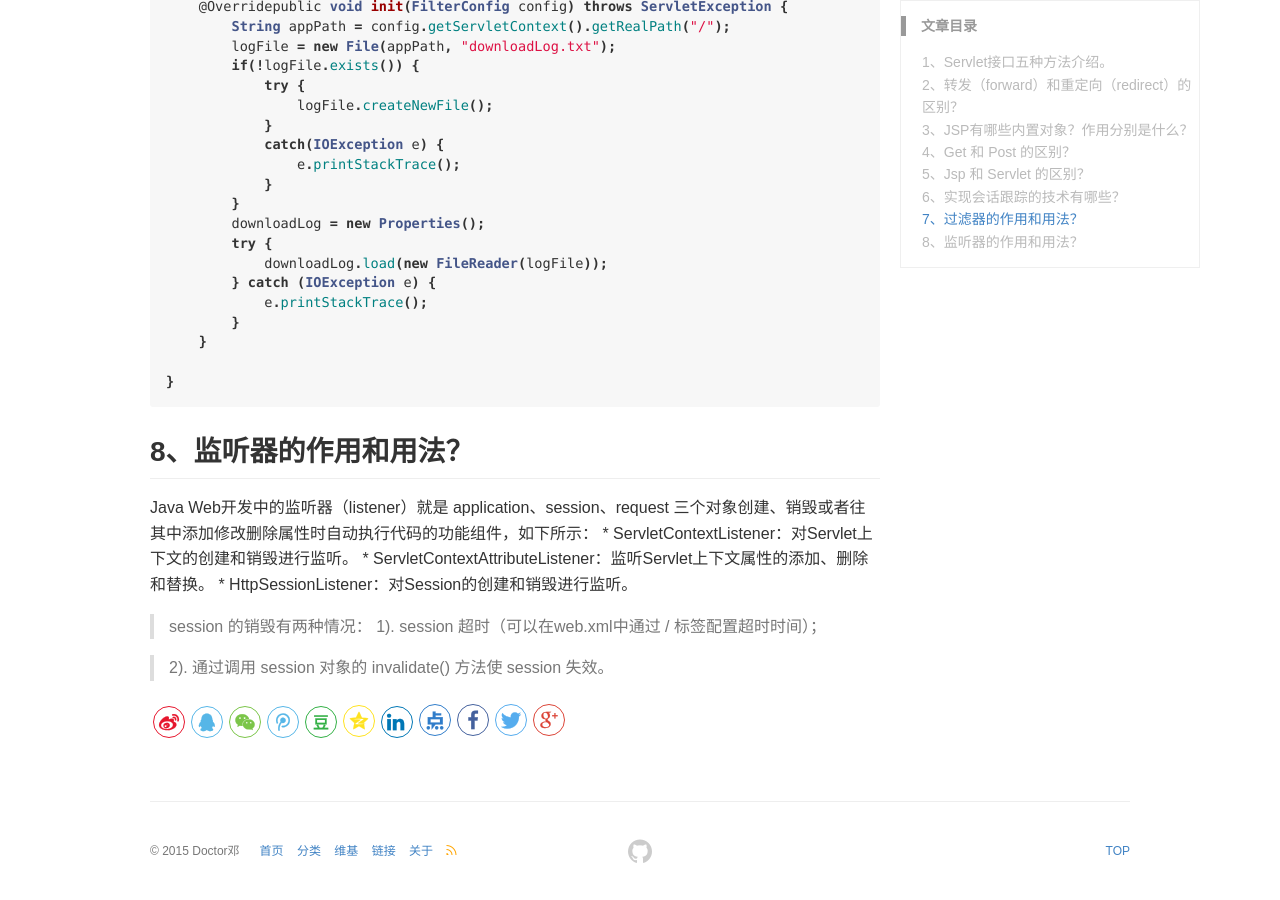
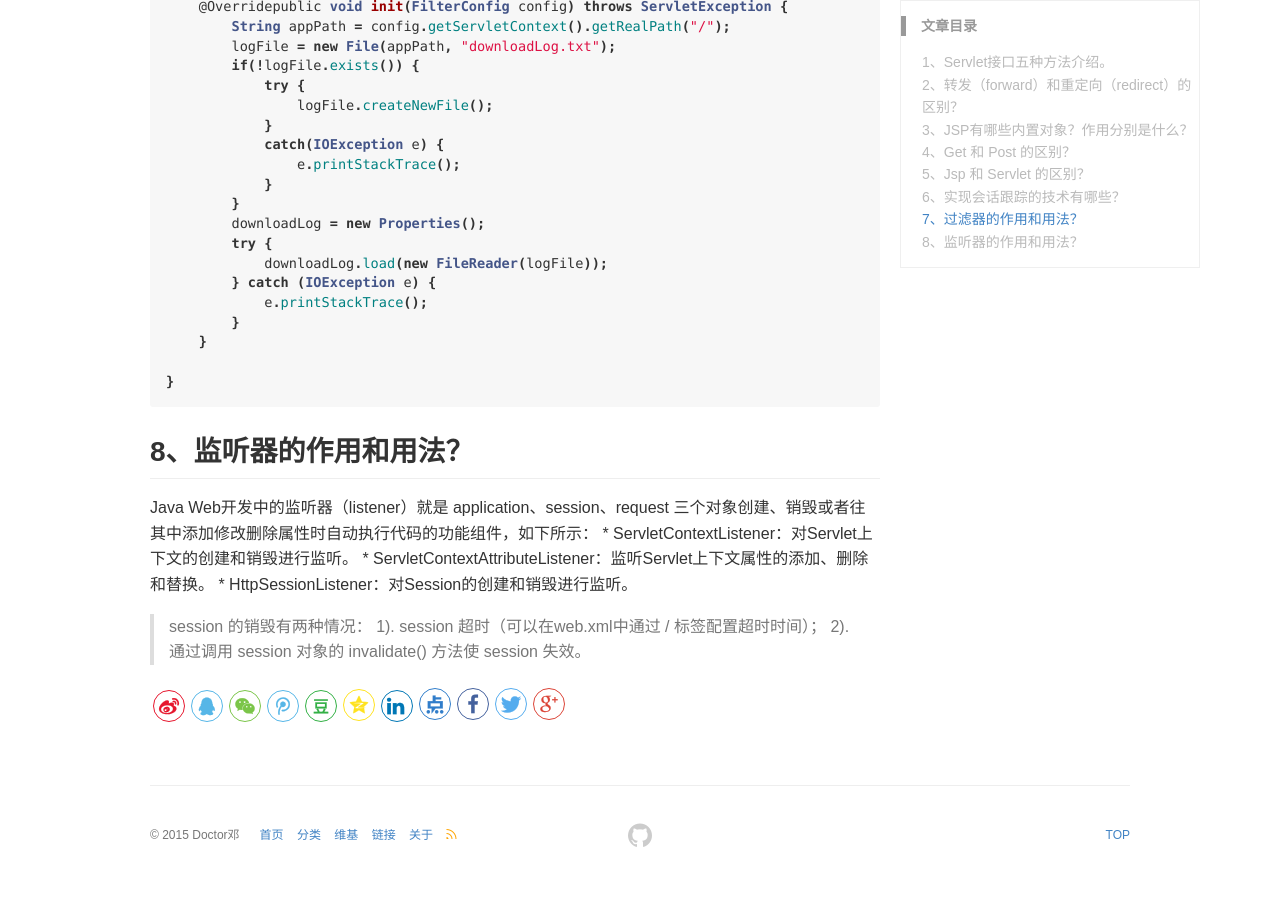
Before and after one commit to DoctorDeng/DoctorDeng.github.io, a Jekyll site: the page built from _posts/2016-09-12-java-面试.md, in a window 1280 px wide and 900 px high, scrolled down 5851 px. Built offline with Jekyll 4.4.1, drawn with Linux system fonts in a browser that asks for light colours.

Commit message:
modify file

```diff
--- a/_posts/2016-09-12-java-面试.md
+++ b/_posts/2016-09-12-java-面试.md
@@ -227,5 +227,4 @@ Java Web开发中的监听器（listener）就是 application、session、reques
 
 > session 的销毁有两种情况：
 1). session 超时（可以在web.xml中通过 <session-config>/<session-timeout> 标签配置超时时间）；
-
-> 2). 通过调用 session 对象的 invalidate() 方法使 session 失效。
+2). 通过调用 session 对象的 invalidate() 方法使 session 失效。
```
